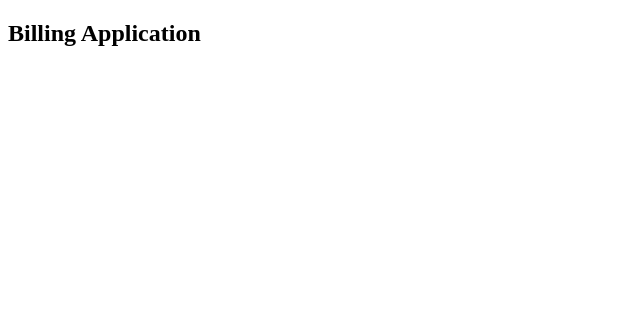
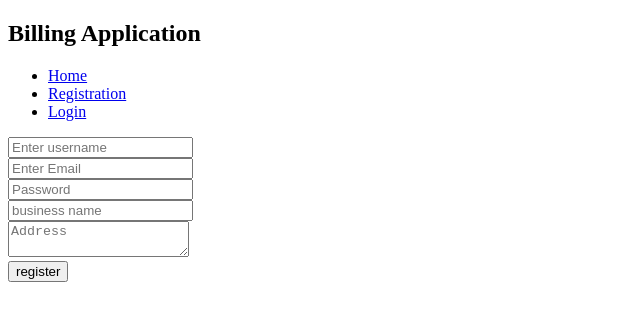
Before and after one commit to AravapalliMurali/billing_application, a React (Create React App) app in the folder billing_app/: page /registration in a window 1280 px wide. Shown: the top 320 px of the page, without its empty margins (0-640 px from the left). Built offline with nearby package versions, Linux system fonts and the light colour scheme.

Commit message:
all related components are created in components

```diff
--- a/billing_app/src/App.js
+++ b/billing_app/src/App.js
@@ -1,10 +1,23 @@
-import React from 'react'
+import React,{useState , useEffect} from 'react'
+import NavBar from './components/NavBar'
 
 export default function App(){
+  const [toggle , setToggle] = useState(false)
+
+  const handleToggle = ()=>{
+    setToggle(!toggle)
+  }
+
+  useEffect(()=>{
+    if(localStorage.getItem('token')){
+      handleToggle()
+    }
+  },[])
 
   return (
     <div>
       <h2> Billing Application</h2>
+      <NavBar handleToggle ={handleToggle} toggle ={toggle}/>
     </div>
   )
 }
--- /dev/null
+++ b/billing_app/src/components/Bills/BillContainer.js
@@ -0,0 +1,10 @@
+import React from 'react'
+
+export default function BillContainer(){
+
+    return(
+        <div>
+            <h2>Bill component</h2>
+        </div>
+    )
+}
--- /dev/null
+++ b/billing_app/src/components/DashBoard.js
@@ -0,0 +1,10 @@
+import React from 'react'
+
+export default function Dashboard(){
+
+    return(
+        <div>
+            <h2>dashboard</h2>
+        </div>
+    )
+}
--- /dev/null
+++ b/billing_app/src/components/MyAccount.js
@@ -0,0 +1,10 @@
+import React from 'react'
+
+export default function MyAccount(){
+
+    return(
+        <div>
+            <h2>MyAccount</h2>
+        </div>
+    )
+}
--- /dev/null
+++ b/billing_app/src/components/NavBar.js
@@ -0,0 +1,56 @@
+import React from 'react'
+import swal from 'sweetalert'
+import {Link , Route, withRouter} from 'react-router-dom'
+import BillContainer from './Bills/BillContainer'
+import CustomerContainer from './customers/CustomerContainer'
+import Dashboard from './DashBoard'
+import MyAccount from './MyAccount'
+import productContainer from './Products/ProductContainer'
+import Home from './userAuth/Home'
+import Login from './userAuth/Login'
+import Registration from './userAuth/Registration'
+
+ const NavBar=({toggle , handleToggle , history})=>{
+
+    return(
+        <div>
+            <ul>
+                <li><Link to="/">Home</Link></li>
+                {toggle ? (
+                    <React.Fragment>
+                        <li><Link to ="/account">MyAccount</Link></li>
+                        <li><Link to ="/customers">Customers</Link></li>
+                        <li><Link to ="/products">Products</Link></li>
+                        <li><Link to="/bills">Bills Generator</Link></li>
+                        <li><Link to="/dashboard">Dashboard</Link></li>
+                        <li><Link to='' onClick = {()=>{
+                            swal('successfully logout')
+                            localStorage.removeItem('token')
+                            history.push('/')
+                            handleToggle()
+                        }}>Logout</Link></li>
+                    </React.Fragment>
+                ): (
+                    <React.Fragment>
+                        <li><Link to="/registration">Registration</Link></li>
+                        <li><Link to="/login">Login</Link></li>
+                    </React.Fragment>
+                )}
+            </ul>
+
+            <Route path ="/" component ={Home} exact ={true}/>
+            <Route path ="/account" component ={MyAccount} />
+            <Route path ="/customers" component ={CustomerContainer} />
+            <Route path ="/products" component ={productContainer} />
+            <Route path ="/bills" component ={BillContainer} />
+            <Route path ="/dashboard" component ={Dashboard} />
+            <Route path ="/registration" component ={Registration} />
+            <Route path ="/login" render ={(props)=>{
+                return <Login {...props} handleToggle ={handleToggle}/>
+            }} />
+
+        </div>
+    )
+}
+
+export default withRouter(NavBar)
--- /dev/null
+++ b/billing_app/src/components/Products/ProductContainer.js
@@ -0,0 +1,10 @@
+import React from 'react'
+
+export default function productContainer(){
+
+    return(
+        <div>
+            <h2>Product Container</h2>
+        </div>
+    )
+}
--- /dev/null
+++ b/billing_app/src/components/customers/CustomerContainer.js
@@ -0,0 +1,10 @@
+import React from 'react'
+
+export default function CustomerContainer(){
+
+    return(
+        <div>
+            <h2>Customer component</h2>
+        </div>
+    )
+}
--- /dev/null
+++ b/billing_app/src/components/userAuth/Home.js
@@ -0,0 +1,10 @@
+import React from 'react'
+
+export default function Home(){
+
+    return(
+        <div>
+            <h2>Home Component</h2>
+        </div>
+    )
+}
--- /dev/null
+++ b/billing_app/src/components/userAuth/Login.js
@@ -0,0 +1,60 @@
+import React,{useState} from 'react'
+import axios from 'axios'
+import swal from 'sweetalert'
+
+export default function Login({history , handleToggle}){
+    const [email , setEmail] = useState('')
+    const [password , setPassword] = useState('')
+
+    const handleInput = (e)=>{
+        const input = e.target.name
+        if(input === 'email'){
+            setEmail(e.target.value)
+        } else if(input ==="password"){
+            setPassword(e.target.value)
+        }
+    }
+
+    const handleSubmit = (e)=>{
+        e.preventDefault()
+
+        const formData = {
+            email : email,
+            password : password
+        }
+
+        axios.post(' http://dct-billing-app.herokuapp.com/api/users/login' , formData)
+            .then((responce)=>{
+                const result = responce.data
+                if(Object.keys(result).includes('errors')){
+                    swal(result.message)
+                } else{
+                    localStorage.setItem('token',result.token)
+                    swal('successfully loggedin')
+                    history.push('/')
+                    handleToggle()
+                }
+            })
+            .catch((err)=>{
+                console.log(err.message)
+            })
+
+
+        //reset form
+        setPassword('')
+        setEmail('')
+    }
+
+    return (
+        <div>
+            <form onSubmit ={handleSubmit}>
+                <input type = "email" value ={email} onChange = {handleInput} placeholder ="Emali" name ="email" /> <br/>
+
+                <input type = "password" value ={password} onChange ={handleInput} placeholder ="password" name ="password"/>
+                <br/>
+
+                <input type = "submit" value ="Login"/>
+            </form>
+        </div>
+    )
+}
--- /dev/null
+++ b/billing_app/src/components/userAuth/Registration.js
@@ -0,0 +1,77 @@
+import React,{useState} from 'react'
+import axios from 'axios'
+import swal from 'sweetalert'
+
+export default function Registration({history}){
+    const [userName, steUserName] = useState('')
+    const [email , setEmail] = useState('')
+    const [password , setPassword] = useState('')
+    const [businessName , setBusinessName] = useState('')
+    const [address , setAddress] = useState('')
+
+    const handleInput = (e)=>{
+        const input  = e.target.name
+        if(input === "username"){
+            steUserName(e.target.value)
+        } else if(input === "email"){
+            setEmail(e.target.value)
+        } else if (input === "password"){
+            setPassword(e.target.value)
+        } else if(input === "businessName"){
+            setBusinessName(e.target.value)
+        } else if(input === "address"){
+            setAddress(e.target.value)
+        }
+    }
+
+    const handleSubmit = (e)=>{
+        e.preventDefault()
+
+        const formData = {
+            username : userName,
+            email    : email,
+            password : password,
+            businessName : businessName,
+            address : address
+
+        }
+
+        axios.post('http://dct-billing-app.herokuapp.com/api/users/register' , formData)
+            .then((responce)=>{
+                const result = responce.data
+                if(Object.keys(result).includes('errors')){
+                    swal(result.message)
+                } else {
+                    swal('successfully created an account')
+                    history.push('/login')
+                }
+            })
+
+        // reset form
+        steUserName('')
+        setEmail('')
+        setPassword('')
+        setBusinessName('')
+        setAddress('')
+
+    }
+
+    return(
+        <div>
+            <form onSubmit ={handleSubmit}>
+            <input type="text" value ={userName} name ="username" onChange ={handleInput} placeholder ="Enter username"/> <br/>
+
+            <input type = "text" value ={email} name ="email" onChange = {handleInput} placeholder ="Enter Email"/> <br/>
+
+            <input type = "password" value ={password} name ="password" onChange ={handleInput} placeholder ="Password"/> <br/>
+
+            <input type ="text" value= {businessName} name = "businessName" onChange ={handleInput} placeholder = "business name"/> <br/>
+
+            <textarea type ="text" value ={address} name ="address" onChange ={handleInput} placeholder ="Address"/>
+            <br/>
+
+            <input type = "submit" value="register"/>
+            </form>
+        </div>
+    )
+}
```
